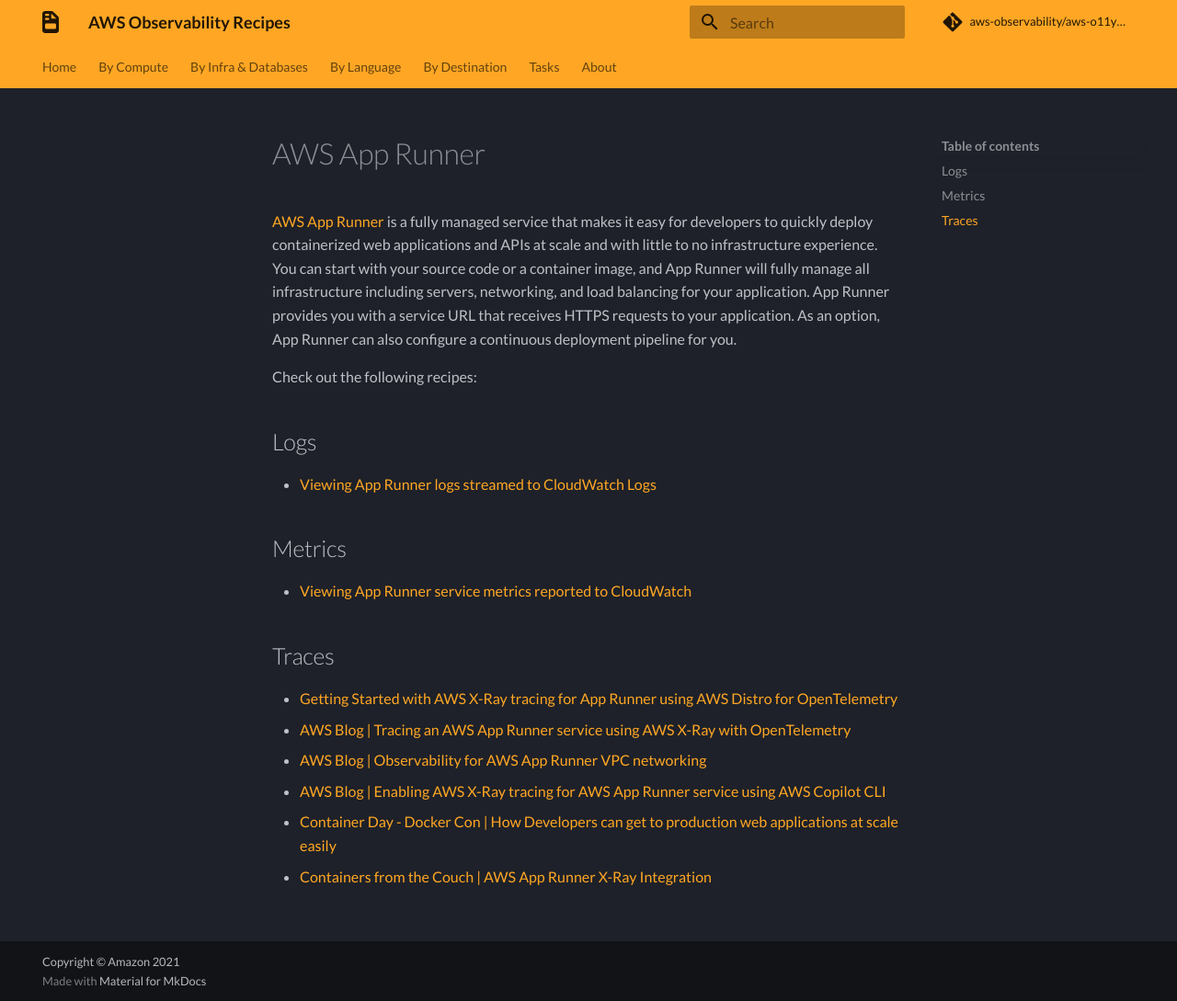
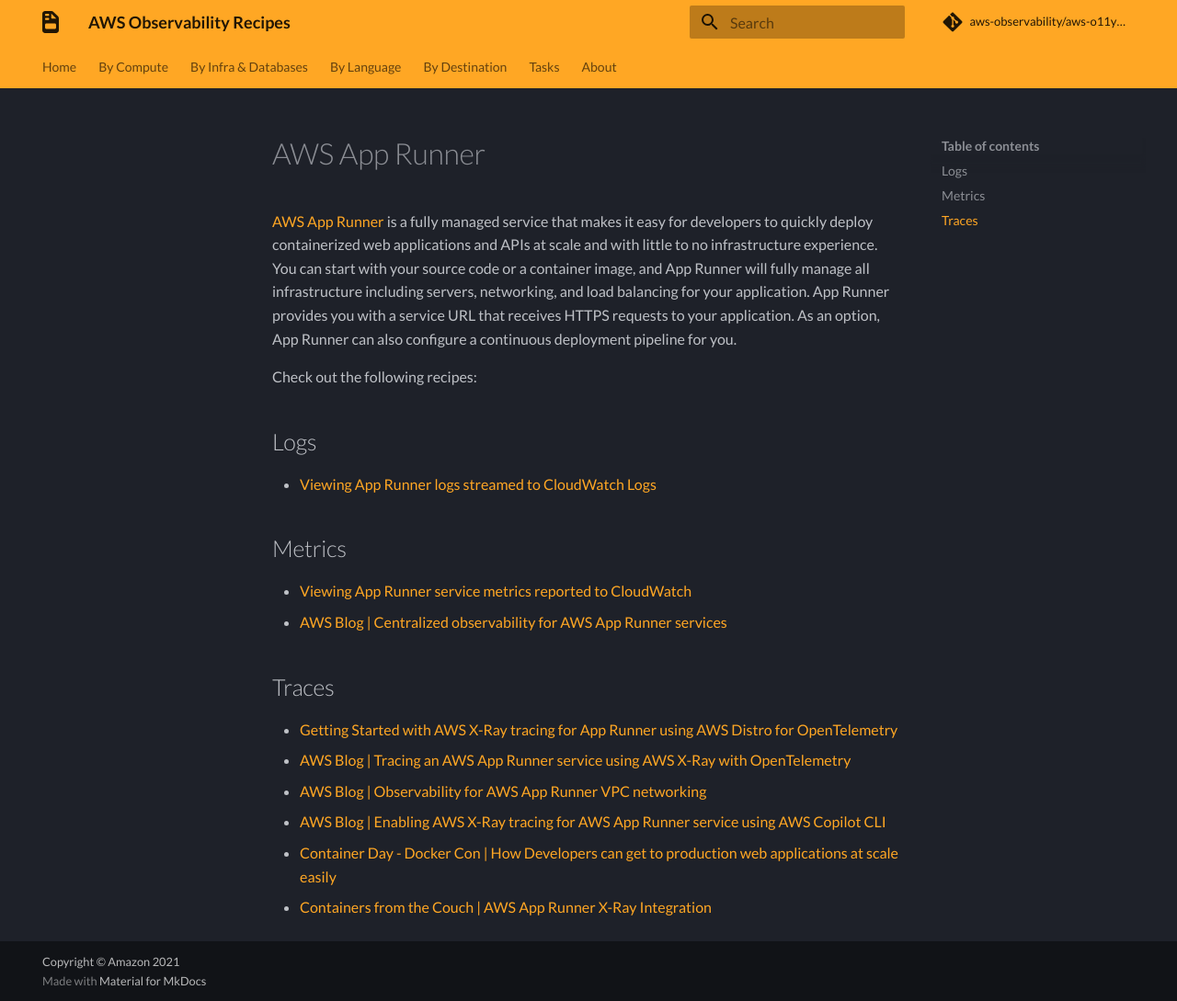
Before and after one commit to aws-observability/aws-o11y-recipes, an MkDocs documentation site: the page built from docs/apprunner.md, in a window 1280 px wide and 1089 px high. Shown: the whole window at 92% size. Built offline with MkDocs 1.6.1 and Material for MkDocs 9.7.7, drawn with Linux system fonts in a browser that asks for light colours; some web fonts are replaced; comment, search, counter and statistics services are not loaded.

Commit message:
Update apprunner.md

```diff
--- a/docs/apprunner.md
+++ b/docs/apprunner.md
@@ -15,6 +15,7 @@
 ## Metrics
 
 - [Viewing App Runner service metrics reported to CloudWatch](apprunner-cwm)
+- [AWS Blog | Centralized observability for AWS App Runner services](https://aws.amazon.com/blogs/containers/centralized-observability-for-aws-app-runner-services/)
 
 ## Traces
 - [Getting Started with AWS X-Ray tracing for App Runner using AWS Distro for OpenTelemetry](apprunner-xray-adot)
```
